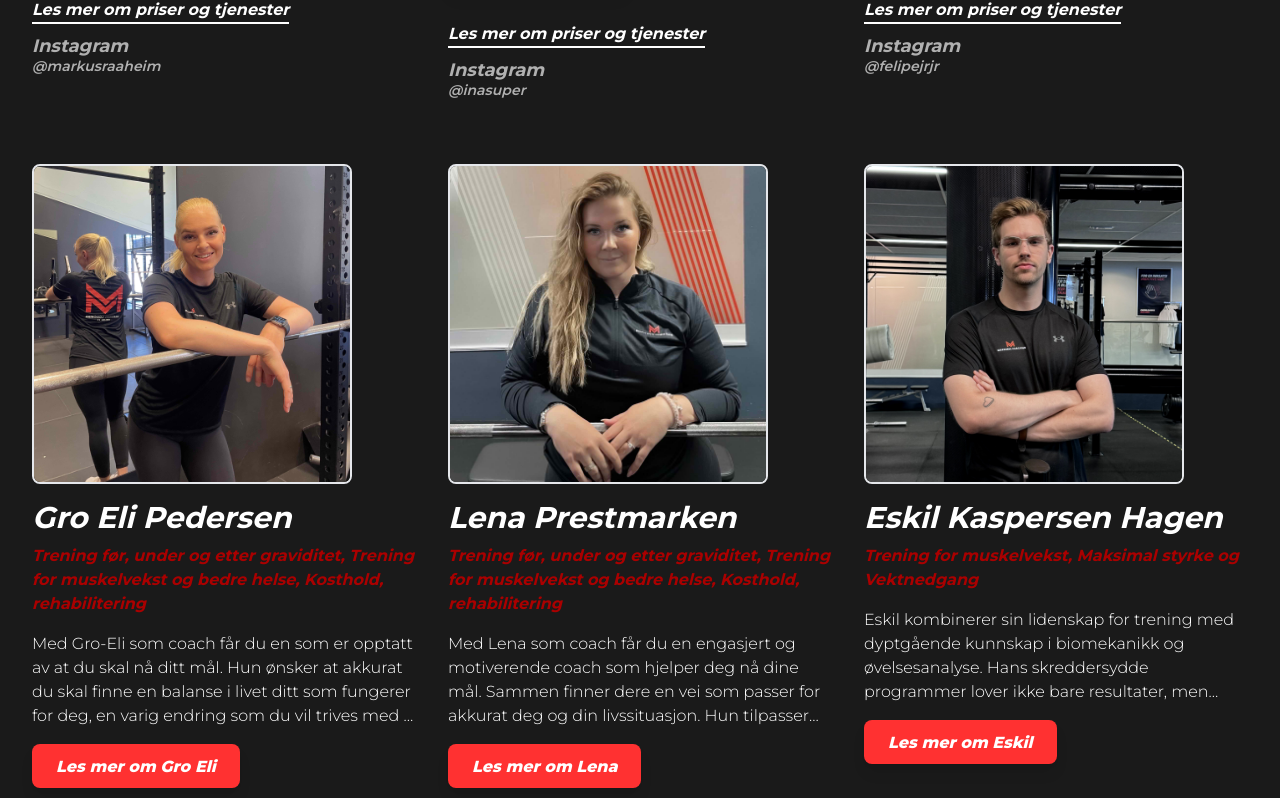
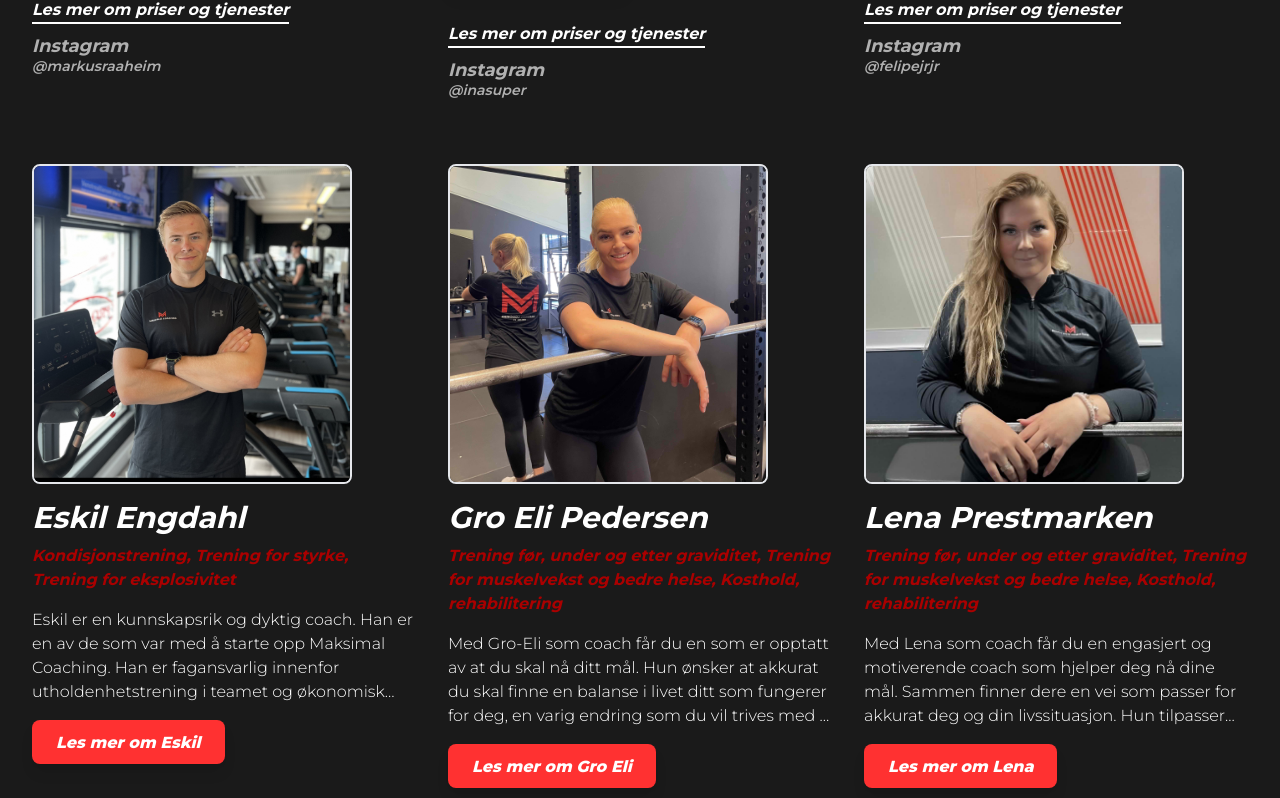
Before and after one commit to ekaspersen/maksimalcoaching, a Next.js app: page /team in a window 1280 px wide. Shown: the part 1010-1808 px from the top of the page. Built offline with nearby package versions, Linux system fonts and the light colour scheme.

Commit message:
added Eskil Engdahl to coach object

```diff
--- a/app/data/coaches.js
+++ b/app/data/coaches.js
@@ -86,6 +86,32 @@ Med Anders Felipe som din trener, kan du være sikker på at du vil få den veil
         instagram: "https://www.instagram.com/felipejrjr/",
         instagramAt: "felipejrjr",
         tjeneste2: "Treningsoppfølging",
+    },
+    {
+        id: "eskil-engdahl",
+        name: "Eskil Engdahl",
+        fname: "Eskil",
+        image: "/eskil-e.jpg",
+        specialties:
+            "Kondisjonstrening, Trening for styrke, Trening for eksplosivitet",
+        experiences: ["Personlig trener - AFPT", "Kretslagstrener langrenn"],
+        about: `HVEM ER ESKIL?:
+        Eskil er en kunnskapsrik og dyktig coach. Han er en av de som var med å starte opp Maksimal Coaching. Han er fagansvarlig innenfor utholdenhetstrening i teamet og økonomisk ansvarlig i selskapet.
+
+ERFARING:
+Eskil har over 10 års erfaring med utholdenhetstrening og styrketrening. I dag er han kretslagstrener for Møre og Romsdal sitt kretslag i langrenn. Spesialfeltet til Eskil er utholdenhetstrening, så om du ønsker bedre utholdenhet eller vil forbedre din fysiske form, er dette coachen for deg.
+
+HVORFOR VELGE ESKIL SOM COACH?:
+Han tilpasser treningen individuelt for deg og setter dine ønsker først!  Eskil tar på seg alle typer kunder og brenner for å hjelpe folk til å oppnå bedre fysisk form. Han har god erfaring med trening innenfor både løping, langrenn og annen sport.
+`,
+        shortBio:
+            "Eskil er en kunnskapsrik og dyktig coach. Han er en av de som var med å starte opp Maksimal Coaching. Han er fagansvarlig innenfor utholdenhetstrening i teamet og økonomisk ansvarlig i selskapet.",
+        email: "eskil.engdahl@maksimalcoaching.no",
+        instagram: "https://www.instagram.com/felipejrjr/",
+        instagramAt: "eskilengdahl",
+        tjeneste1: "Kombinert oppfølging",
+        tjeneste2: "Treningsoppfølging",
+        tjeneste3: "Kostholdsoppfølging",
     },
     {
         id: "gro-eli-pedersen",
```
Also changed, not shown: public/eskil-e.jpg (added).
